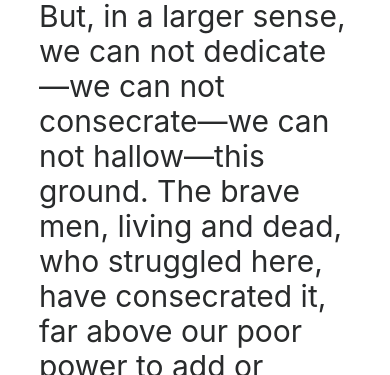
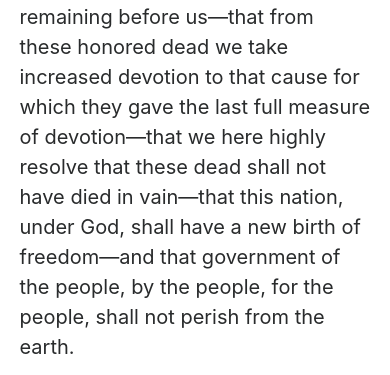
Before and after one commit to ravenusmc/speech_rev, a Flask app: page /lincoln in a window 390 px wide; the page is wider, and only the part inside the window is pictured. Shown: the part 2062-2437 px from the top of that part. Run offline with Flask 2, Linux system fonts and the light colour scheme; some libraries are stand-ins or nearby versions.

Commit message:
lincoln page fully responsive

```diff
--- a/static/css/style.css
+++ b/static/css/style.css
@@ -127,6 +127,10 @@ span {
   background-position: center;
 }
 
+.bottom_section {
+  margin-bottom: 50px;
+}
+
 /* Media Queries to make the site responsive */
 @media only all and (max-width: 768px){
 
@@ -154,6 +158,57 @@ span {
     display: flex;
     flex-direction: column;
     margin-top: 50px;
-}
+  }
+
+  .getty_para_one {
+    margin-left: 5%;
+    margin-right: 5%;
+    line-height: 30px;
+    font-size: 20px;
+  }
+
+  .lincoln_image_one {
+    margin-right: 2%;
+    margin-left: 3%;
+    height: 450px;
+    width: 300px;
+    background-size: cover;
+    background-repeat: no-repeat;
+    background-position: center;
+  }
+
+  .lincoln_image_two {
+    margin-left: 3%;
+    margin-right: 2%;
+    height: 450px;
+    width: 300px;
+    background-size: cover;
+    background-repeat: no-repeat;
+    background-position: center;
+  }
+
+  .getty_para_two {
+    margin-left: 5%;
+    margin-right: 5%;
+    line-height: 30px;
+    font-size: 20px;
+  }
+
+  .getty_para_three {
+    margin-left: 5%;
+    margin-right: 5%;
+    line-height: 30px;
+    font-size: 20px;
+  }
+
+  .lincoln_image_three {
+    margin-left: 3%;
+    margin-right: 2%;
+    height: 450px;
+    width: 300px;
+    background-size: cover;
+    background-repeat: no-repeat;
+    background-position: center;
+  }
 
 }
--- a/templates/lincoln.html
+++ b/templates/lincoln.html
@@ -63,7 +63,7 @@
 
   <hr>
 
-  <section class='lincoln_section'>
+  <section class='lincoln_section bottom_section'>
 
     <div>
       <p class='getty_para_three'>It is rather for us to be here dedicated to the great task remaining before us—that from these honored dead we take increased devotion to that cause for which they gave the last full measure of devotion—that we here highly resolve that these dead shall not have died in vain—that this nation, under God, shall have a new birth of freedom—and that government of the people, by the people, for the people, shall not perish from the earth.
```
